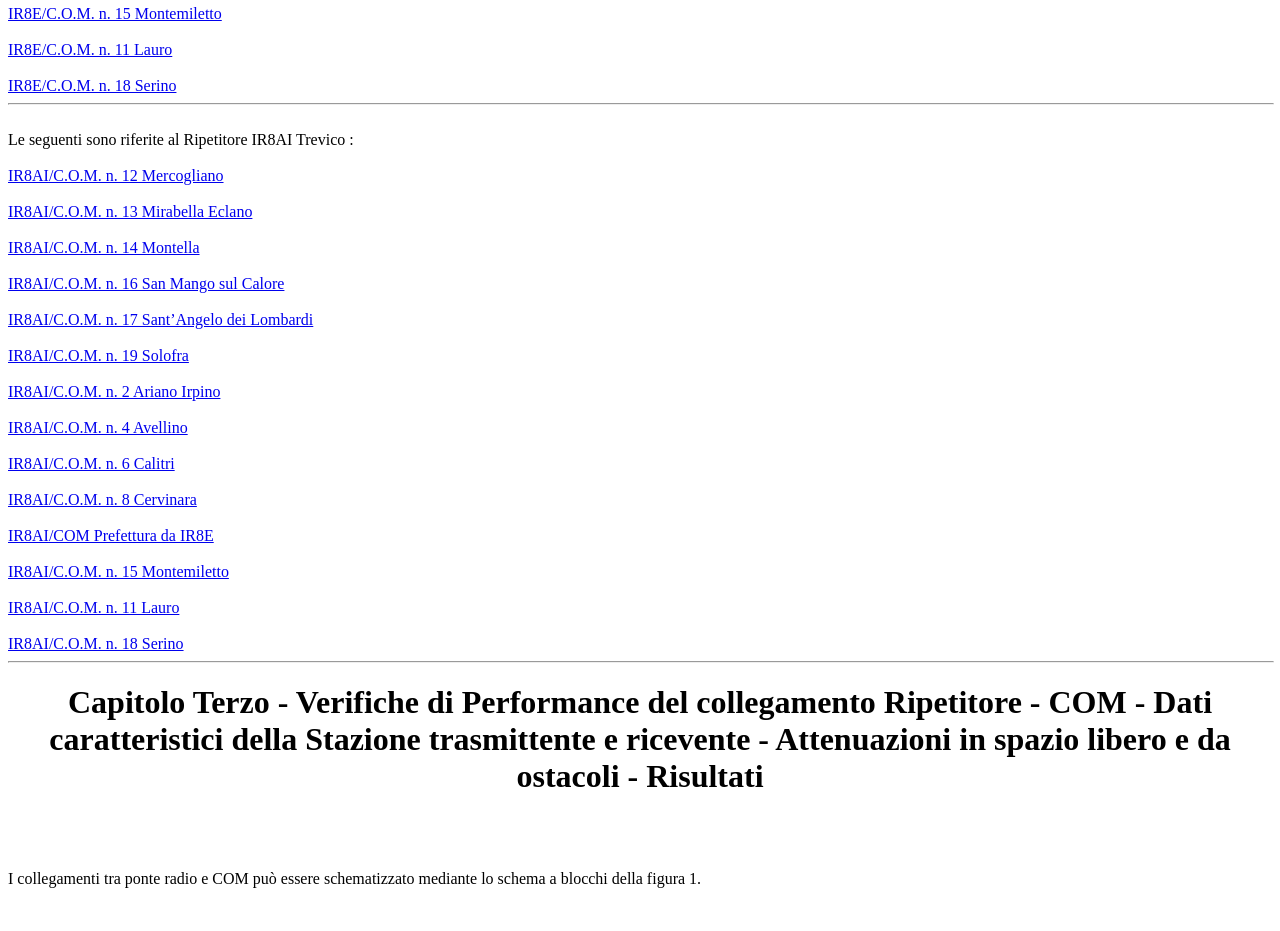
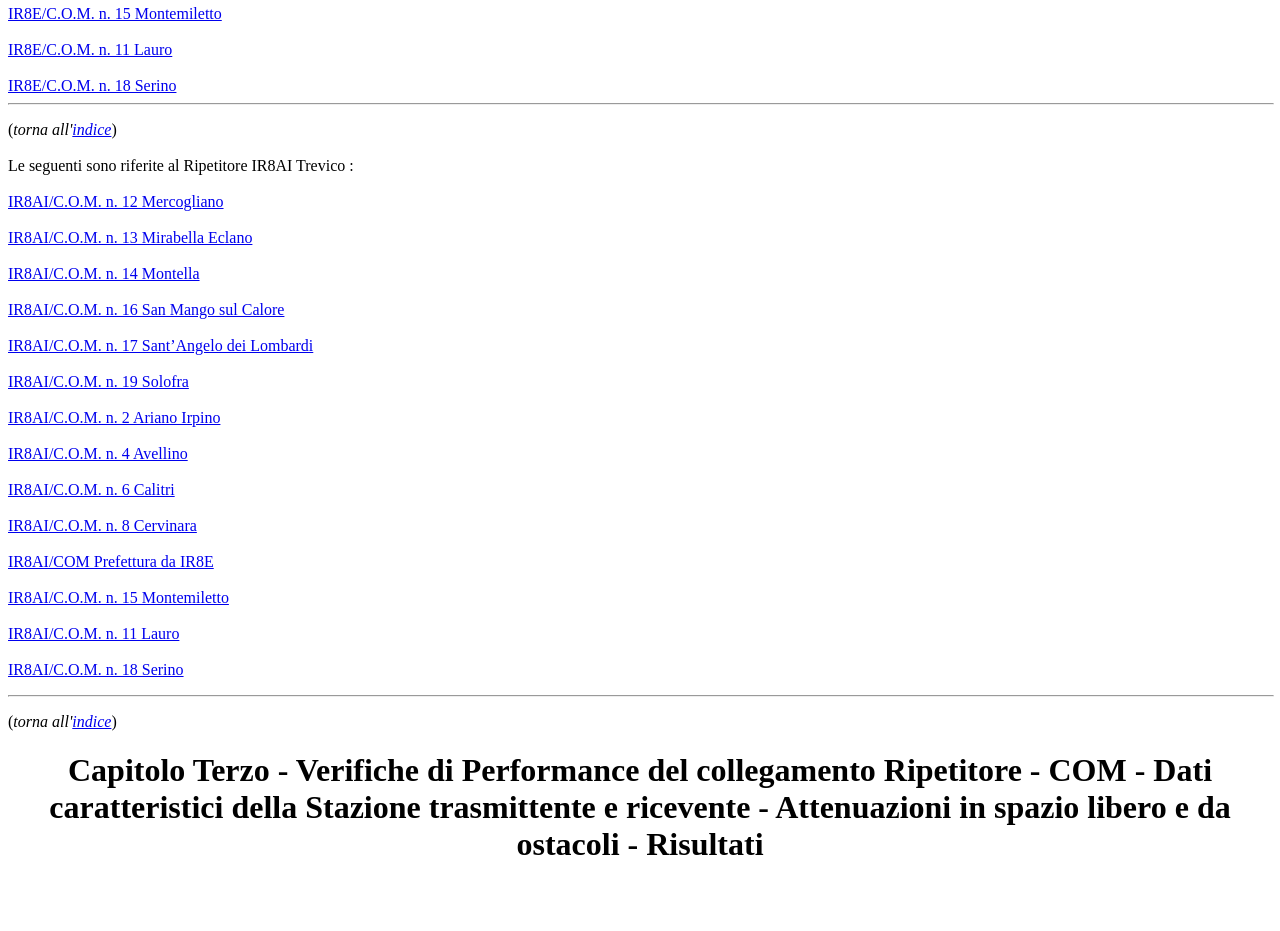
Before and after one commit to MimmoGH/Hirpinia-VHF-Radio-Network, a plain HTML site: page index.html in a window 1280 px wide. Shown: the part 3000-3931 px from the top of the page. Drawn offline with Linux system fonts and the light colour scheme.

Commit message:
Update index.html

```diff
--- a/index.html
+++ b/index.html
@@ -134,7 +134,10 @@
 <BR><a href="https://mimmogh.github.io/Hirpinia-VHF-Radio-Network/Link COM - Ripetitori/IR8E/C.O.M. n. 18 Serino/Radio Mobile Online.pdf" title="C.O.M. n. 18 Serino">IR8E/C.O.M. n. 18 Serino</a>
 <BR>
 <HR WIDTH="100%">
-
+<P>(<I>torna all'<A HREF="#Indice">indice</A></I>)
+<BR>
+</BODY>
+</HTML>
 <BR>Le seguenti sono riferite al Ripetitore IR8AI Trevico :
 <BR>
 <BR><a href="https://mimmogh.github.io/Hirpinia-VHF-Radio-Network/Link COM - Ripetitori/IR8AI/C.O.M. n. 12 Mercogliano/Radio Mobile Online.pdf" title="C.O.M. n. 12 Mercogliano">IR8AI/C.O.M. n. 12 Mercogliano</a>
@@ -166,7 +169,10 @@
 <BR><a href="https://mimmogh.github.io/Hirpinia-VHF-Radio-Network/Link COM - Ripetitori/IR8AI/C.O.M. n. 18 Serino/Radio Mobile Online.pdf" title="C.O.M. n. 18 Serino">IR8AI/C.O.M. n. 18 Serino</a>
 <BR>
 <HR WIDTH="100%">
-
+<P>(<I>torna all'<A HREF="#Indice">indice</A></I>)
+<BR>
+</BODY>
+</HTML>
 <CENTER><H1><A NAME="Terzo"></A>Capitolo Terzo - Verifiche di Performance del collegamento Ripetitore - COM - Dati caratteristici della Stazione trasmittente e ricevente - Attenuazioni in spazio libero e da ostacoli - Risultati</H1></CENTER>
 <BR>
 <BR>
```
